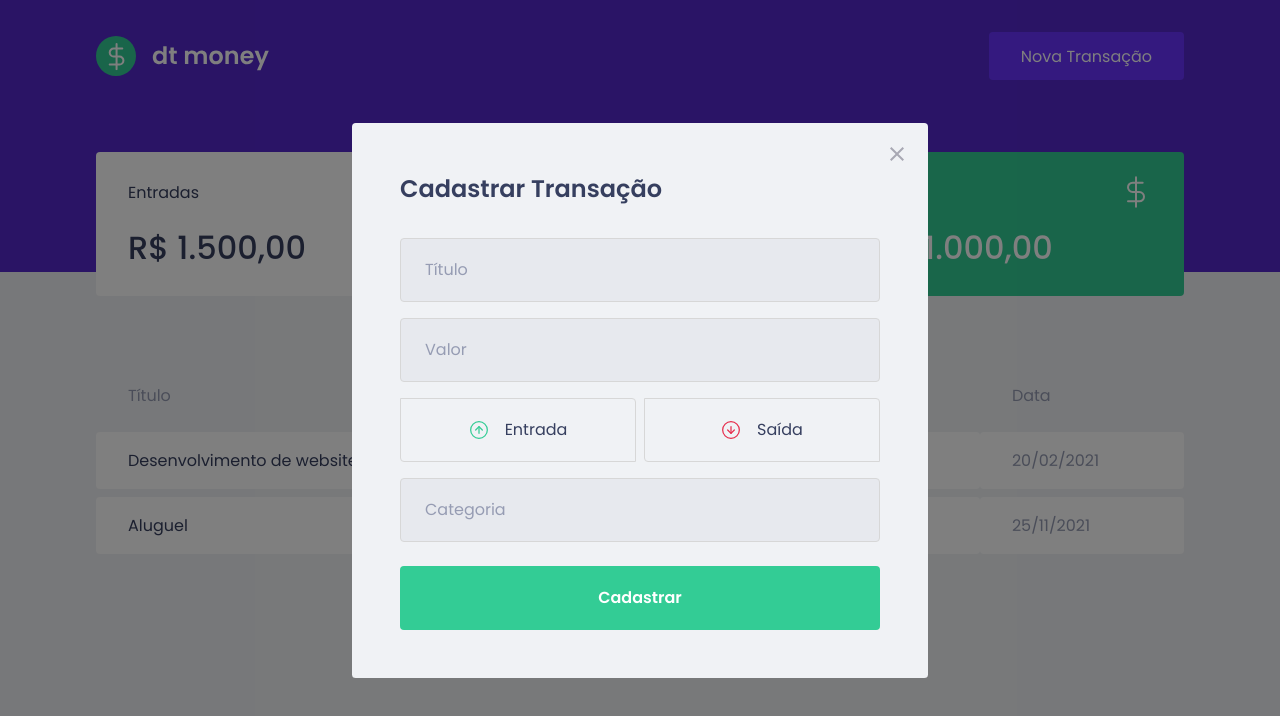
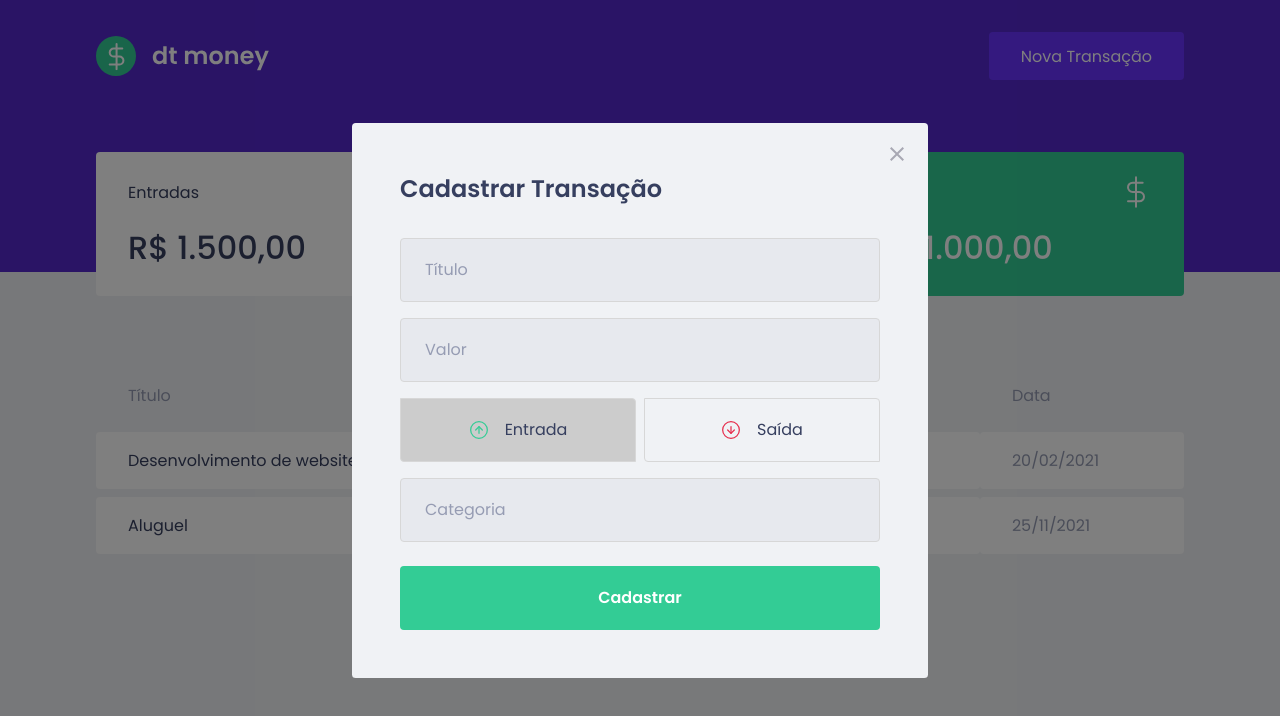
Before and after one commit to joaoh4547/dtmoney, a React (Create React App) app: page / in a window 1280 px wide. Both pictures are taken after a click on the button "Nova Transação". Shown: the top 716 px of the page. Built offline with nearby package versions, Linux system fonts and the light colour scheme; no server answers; what miragejs would draw is missing.

Commit message:
add styled componet RadioBox

```diff
--- a/src/components/NewTransactionModal/index.tsx
+++ b/src/components/NewTransactionModal/index.tsx
@@ -3,7 +3,8 @@
 import incomeImg from '../../assets/income.svg'
 import outcomeImg from '../../assets/outcome.svg'
 import Modal from 'react-modal'
-import { Container, TransactionTypeContainer } from './style'
+import { Container, RadioBox, TransactionTypeContainer } from './style'
+import { useState } from 'react'
 
 interface NewTransactionModalProps {
   isOpen: boolean
@@ -11,6 +12,9 @@
 }
 
 export function NewTransactionModal({ isOpen, onClose }: NewTransactionModalProps) {
+
+  const [type, setType] = useState('deposit')
+
   return (
     <Modal
       isOpen={isOpen}
@@ -30,14 +34,21 @@
         <input placeholder="Título" />
         <input type="number" placeholder="Valor" />
         <TransactionTypeContainer>
-          <button type="button">
+          <RadioBox
+            type="button"
+            onClick={() => { setType('deposit') }}
+            isActive={type === 'deposit'}
+          >
             <img src={incomeImg} alt="Entrada" />
             <span>Entrada</span>
-          </button>
-          <button type="button">
+          </RadioBox>
+          <RadioBox
+            type="button"
+            onClick={() => { setType('withdraw') }}
+            isActive={type === 'withdraw'}>
             <img src={outcomeImg} alt="Saída" />
             <span>Saída</span>
-          </button>
+          </RadioBox>
         </TransactionTypeContainer>
         <input placeholder="Categoria" />
         <button type="submit">Cadastrar</button>
--- a/src/components/NewTransactionModal/style.ts
+++ b/src/components/NewTransactionModal/style.ts
@@ -50,11 +50,19 @@
   grid-template-columns: repeat(2,1fr);
   gap: 0.5rem;
 
-  button{
+
+`
+
+interface RadioBoxProps {
+  isActive: boolean
+}
+
+export const RadioBox = styled.button<RadioBoxProps>`
   height: 4rem;
   border: 1px solid #d7d7d7;
   border-radius: 0%.25rem;
-    background: transparent;
+
+  background: ${props => props.isActive ? '#ccc' : 'transparent'};
   display: flex;
   align-items: center;
   justify-content: center;
@@ -74,5 +82,4 @@
     font-size: 1rem;
     color:var(--text-title);
   }
-  }
 `
```
Lines whose indentation alone changed are shown as unchanged.
